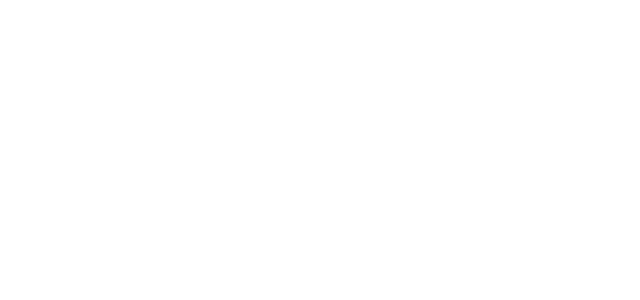
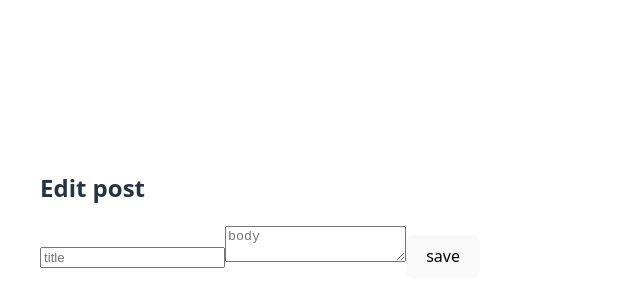
Before and after one commit to marieiram/blog-api-react, a React app in the folder frontend/: page /posts/1/edit in a window 1280 px wide. Before the commit this address had no page. Shown: the part 186-486 px from the top of the page, without its empty margins (0-640 px from the left). Built offline with nearby package versions, Linux system fonts and the light colour scheme; the HTML template or start-up script is replaced by a standard one.

Commit message:
feat: add edit route and set mode=edit in PostEditPage

```diff
--- a/frontend/src/App.jsx
+++ b/frontend/src/App.jsx
@@ -3,6 +3,7 @@
 import PostsPage from "./pages/PostsPage";
 import PostNewPage from "./pages/PostNewPage";
 import PostDetailPage from "./pages/PostDetailPage"
+import PostEditPage from "./pages/PostEditPage"
 
 function App() {
 
@@ -14,6 +15,7 @@
         <Route path="/posts" element={<PostsPage />} />
         <Route path="/posts/new" element={<PostNewPage />} />
         <Route path="/posts/:id" element={<PostDetailPage />} />
+        <Route path="/posts/:id/edit" element={<PostEditPage />} />
       </Routes>
 
     </div>
--- /dev/null
+++ b/frontend/src/pages/PostEditPage.jsx
@@ -0,0 +1,9 @@
+import PostForm from "../components/PostForm";
+
+function PostEditPage() {
+
+    return (
+        <PostForm mode="edit" />
+    );
+}
+export default PostEditPage;
```
